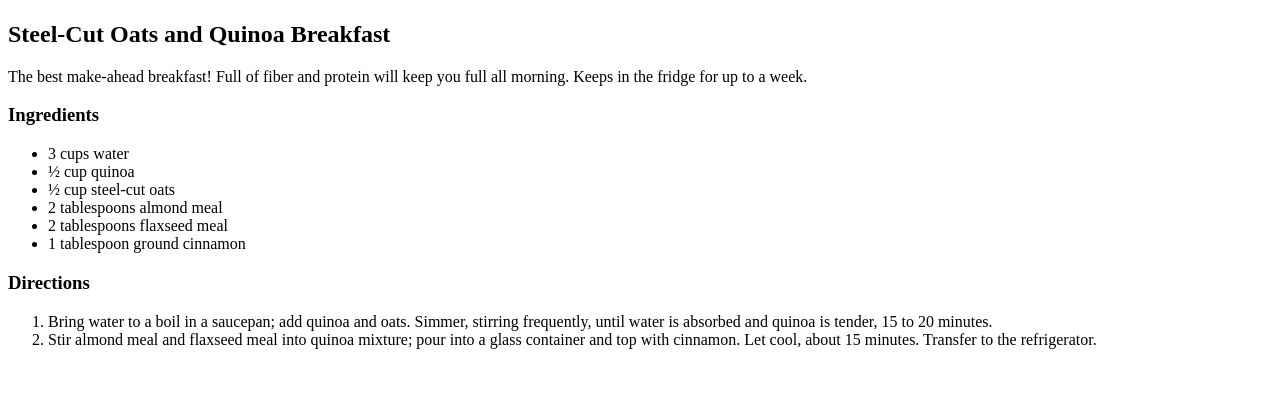
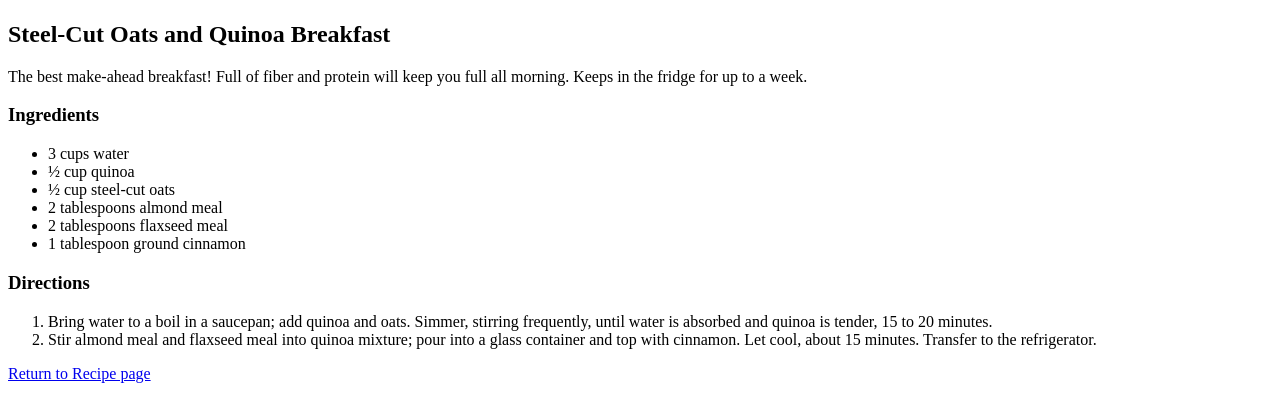
Before and after one commit to DaoStryver/odin-recipes, a plain HTML site: page recipes/oatsbreakfast.html in a window 1280 px wide. Shown: the part 383-800 px from the top of the page. Drawn offline with Linux system fonts and the light colour scheme.

Commit message:
get recipe adjustments

```diff
--- a/recipes/oatsbreakfast.html
+++ b/recipes/oatsbreakfast.html
@@ -23,5 +23,6 @@
             <li>Bring water to a boil in a saucepan; add quinoa and oats. Simmer, stirring frequently, until water is absorbed and quinoa is tender, 15 to 20 minutes.</li>
             <li>Stir almond meal and flaxseed meal into quinoa mixture; pour into a glass container and top with cinnamon. Let cool, about 15 minutes. Transfer to the refrigerator.</li>
         </ol>
+        <a href="../index.html">Return to Recipe page</a>
     </body>
 </html>
```
